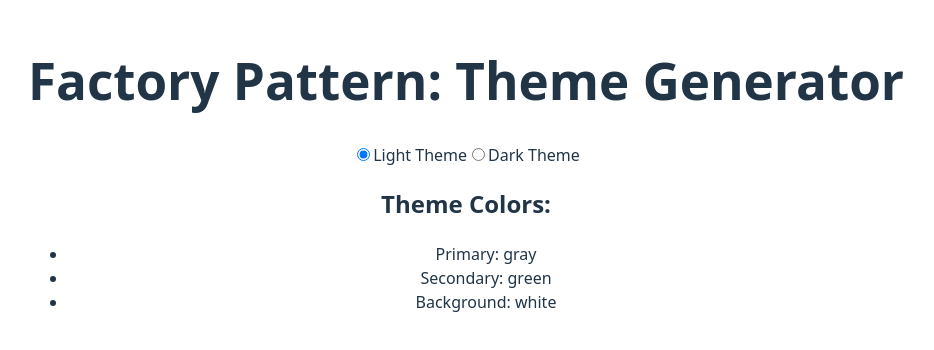
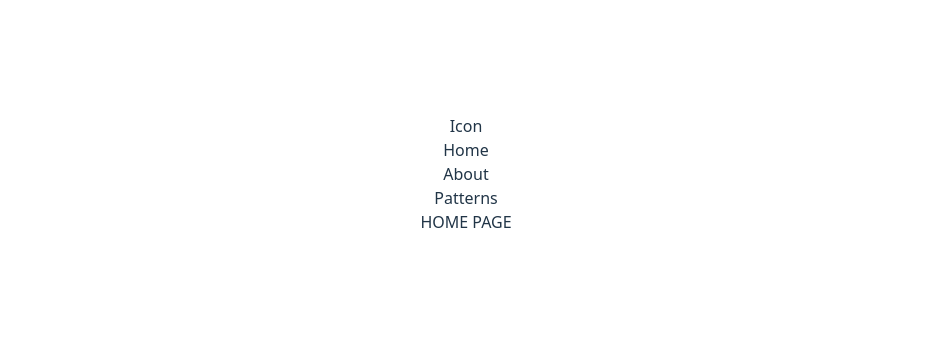
Before and after one commit to Lsmith2895/typescript-design-patterns, a React (Vite) app in the folder typescript-design-petterns/: page / in a window 1280 px wide. Shown: the part 226-576 px from the top of the page, without its empty margins (174-1108 px from the left). Built offline with nearby package versions, Linux system fonts and the light colour scheme.

Commit message:
setup basic routing for use by navbar

```diff
--- a/typescript-design-petterns/src/App.tsx
+++ b/typescript-design-petterns/src/App.tsx
@@ -1,11 +1,26 @@
+import { BrowserRouter, Route, Routes } from 'react-router-dom'
 import './App.css'
+import { DecoratorPatternView } from './decoratorPattern/PatternView'
+import { HomePage } from './HomePage'
 import { ThemeFactoryView } from './factoryPattern/PatternView'
+import { ObserverPatternView } from './observerPattern/PatternView'
+import { StrategyPatternView } from './strategyPattern/PatternView'
+import { NavBar } from './NavBar'
 
 function App() {
 
   return (
     <>
-      <ThemeFactoryView />
+      <BrowserRouter>
+        <NavBar />
+        <Routes>
+          <Route path='/' element={<HomePage />} />
+          <Route path='/decorator-pattern' element={<DecoratorPatternView />} />
+          <Route path='/factory-pattern' element={<ThemeFactoryView />} />
+          <Route path='/observer-pattern' element={<ObserverPatternView />} />
+          <Route path='/strategy-pattern' element={ <StrategyPatternView />} />
+        </Routes>
+    </BrowserRouter>
     </>
   )
 }
```
